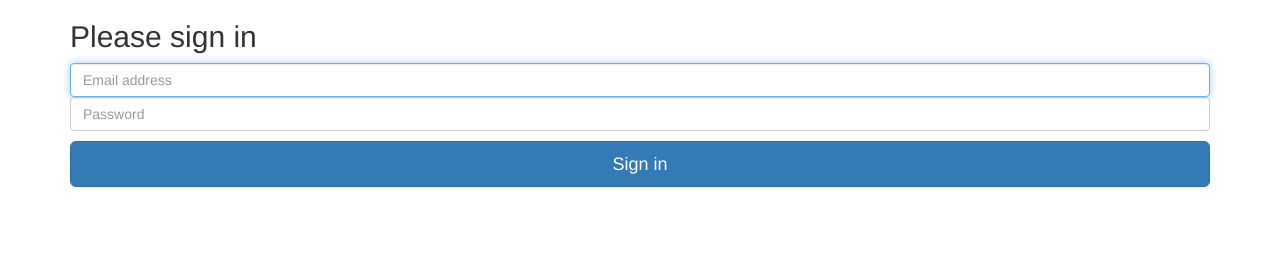
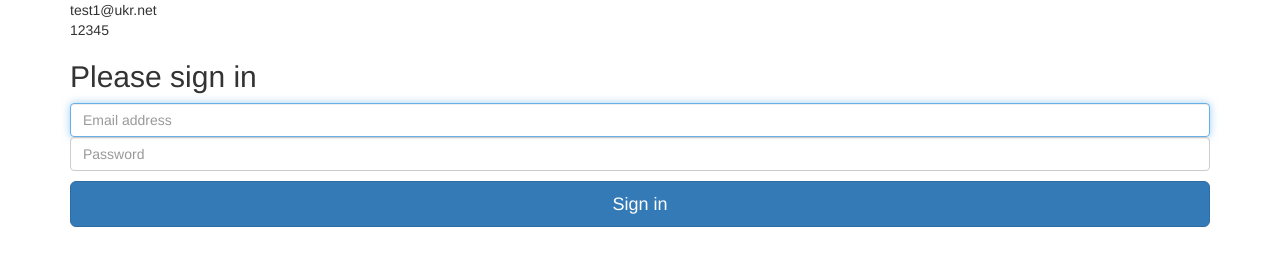
Before and after one commit to g4l/angularMailbox, a website: page index.html in a window 1280 px wide. Drawn offline with nearby package versions, Linux system fonts and the light colour scheme; some packages are replaced by stand-ins of ours.

Commit message:
add user info

```diff
--- a/templates/loginPage.html
+++ b/templates/loginPage.html
@@ -1,4 +1,6 @@
 <div class="container" ng-submit="$ctrl.login()">
+<div>test1@ukr.net</div>
+<div>12345</div>
     <form class="form-signin">
         <h2 class="form-signin-heading">Please sign in</h2>
         <label for="inputEmail" class="sr-only">Email address</label>
```
